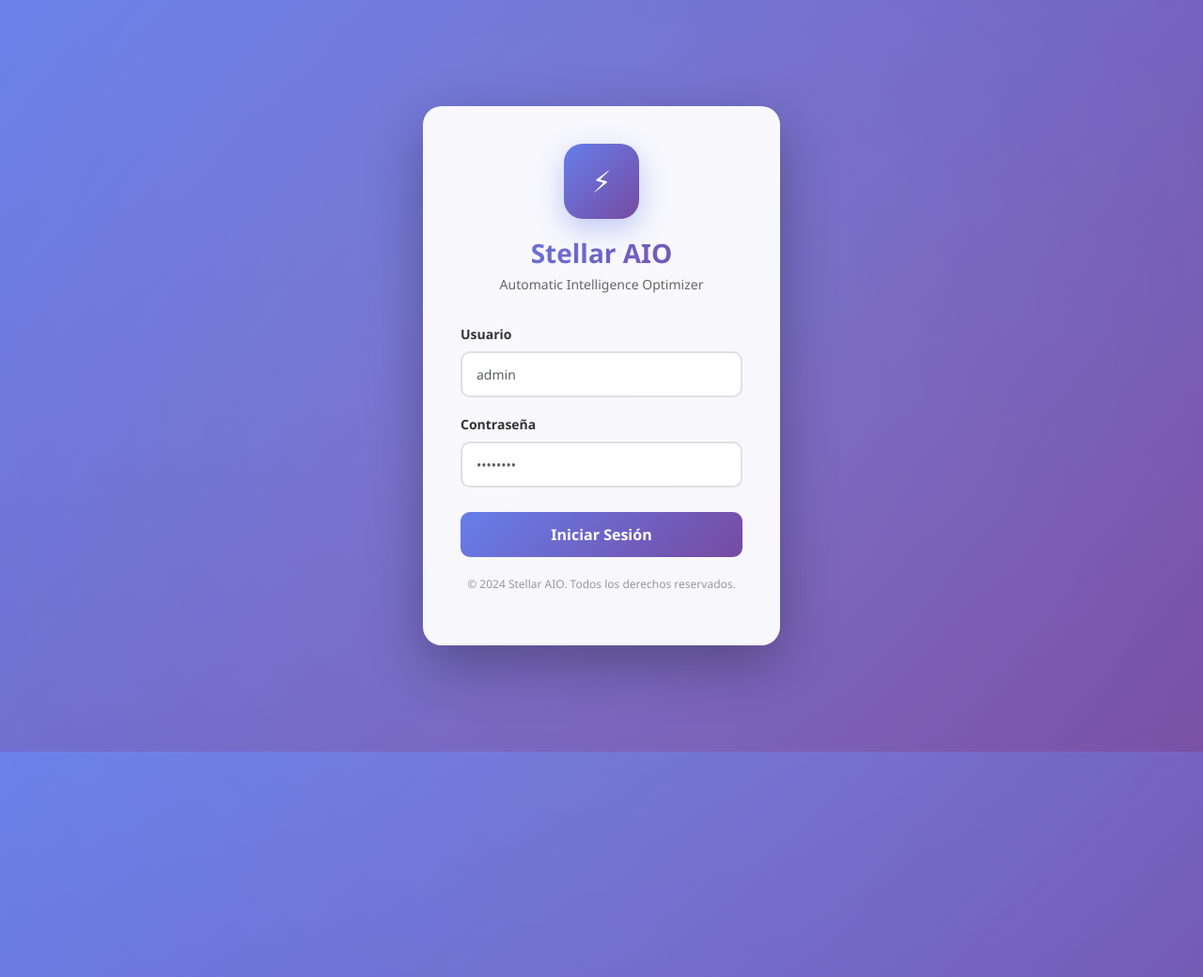
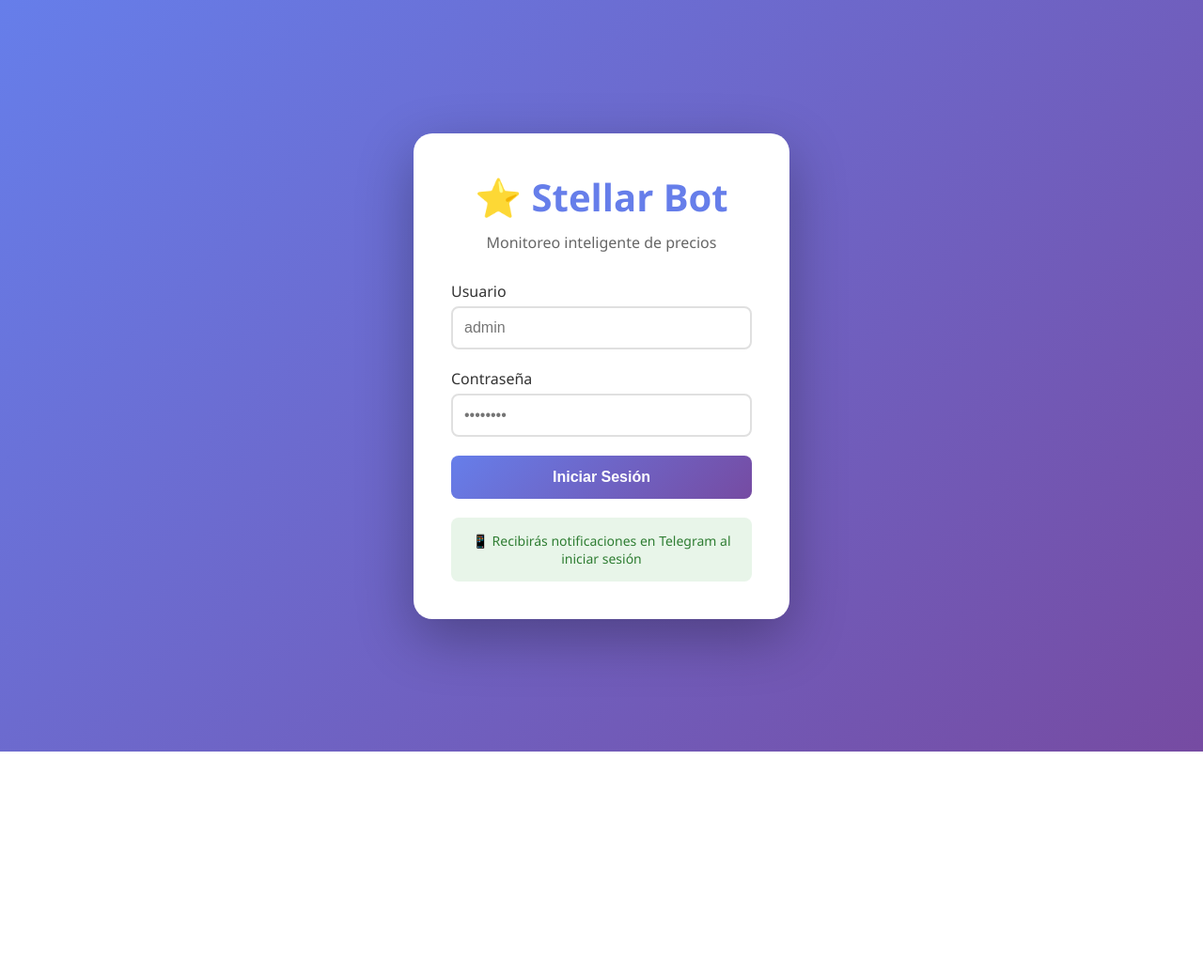
Before and after one commit to jcr908989/stellar-bot, a Flask app: page /login in a window 1280 px wide; the page is wider, and only the part inside the window is pictured. Shown: the top 1040 px of that part at 94% size. After the commit the page ends 800 px from the top of that part, so only its background shows below. Run offline with Flask 3, Linux system fonts and the light colour scheme.

Commit message:
login.html
Updated the login page design and structure, changing the title and styling elements for a new branding.

```diff
--- a/templates/login.html
+++ b/templates/login.html
@@ -3,180 +3,123 @@
 <head>
     <meta charset="UTF-8">
     <meta name="viewport" content="width=device-width, initial-scale=1.0">
-    <title>Stellar AIO - Login</title>
-    <link href="https://cdn.jsdelivr.net/npm/bootstrap@5.3.0/dist/css/bootstrap.min.css" rel="stylesheet">
+    <title>Stellar Bot - Login</title>
     <style>
         * {
             margin: 0;
             padding: 0;
             box-sizing: border-box;
         }
-
         body {
-            min-height: 100vh;
+            font-family: 'Segoe UI', Tahoma, Geneva, Verdana, sans-serif;
+            background: linear-gradient(135deg, #667eea 0%, #764ba2 100%);
+            height: 100vh;
             display: flex;
+            justify-content: center;
             align-items: center;
-            justify-content: center;
-            background: linear-gradient(135deg, #667eea 0%, #764ba2 100%);
-            font-family: 'Segoe UI', Tahoma, Geneva, Verdana, sans-serif;
-            position: relative;
-            overflow: hidden;
         }
-
-        body::before {
-            content: '';
-            position: absolute;
-            top: -50%;
-            left: -50%;
-            width: 200%;
-            height: 200%;
-            background: radial-gradient(circle, rgba(255,255,255,0.1) 0%, transparent 70%);
-            animation: rotate 30s linear infinite;
+        .login-container {
+            background: white;
+            padding: 40px;
+            border-radius: 20px;
+            box-shadow: 0 20px 60px rgba(0,0,0,0.3);
+            width: 400px;
+            max-width: 90%;
         }
-
-        @keyframes rotate {
-            from { transform: rotate(0deg); }
-            to { transform: rotate(360deg); }
-        }
-
-        .login-container {
-            position: relative;
-            z-index: 1;
-            width: 100%;
-            max-width: 420px;
-            padding: 20px;
-        }
-
-        .login-card {
-            background: rgba(255, 255, 255, 0.95);
-            backdrop-filter: blur(10px);
-            border-radius: 20px;
-            padding: 40px;
-            box-shadow: 0 20px 60px rgba(0, 0, 0, 0.3);
-        }
-
-        .login-header {
+        .logo {
             text-align: center;
             margin-bottom: 30px;
         }
-
-        .login-header .logo {
-            width: 80px;
-            height: 80px;
-            background: linear-gradient(135deg, #667eea 0%, #764ba2 100%);
-            border-radius: 20px;
-            display: flex;
-            align-items: center;
-            justify-content: center;
-            margin: 0 auto 20px;
-            font-size: 32px;
-            color: white;
-            box-shadow: 0 10px 30px rgba(102, 126, 234, 0.4);
+        .logo h1 {
+            color: #667eea;
+            font-size: 2.5em;
+            margin-bottom: 10px;
         }
-
-        .login-header h1 {
-            font-size: 28px;
-            font-weight: 800;
-            background: linear-gradient(135deg, #667eea 0%, #764ba2 100%);
-            -webkit-background-clip: text;
-            -webkit-text-fill-color: transparent;
+        .logo p {
+            color: #666;
+        }
+        .form-group {
+            margin-bottom: 20px;
+        }
+        .form-group label {
+            display: block;
             margin-bottom: 5px;
+            color: #333;
+            font-weight: 500;
         }
-
-        .login-header p {
-            color: #666;
-            font-size: 14px;
-        }
-
-        .form-label {
-            font-weight: 600;
-            color: #333;
-            font-size: 14px;
-        }
-
-        .form-control {
-            padding: 12px 15px;
-            border-radius: 10px;
-            border: 2px solid #e0e0e0;
-            transition: all 0.3s;
-            font-size: 14px;
-        }
-
-        .form-control:focus {
-            border-color: #667eea;
-            box-shadow: 0 0 0 0.2rem rgba(102, 126, 234, 0.25);
-        }
-
-        .btn-login {
+        .form-group input {
             width: 100%;
             padding: 12px;
-            border-radius: 10px;
+            border: 2px solid #e0e0e0;
+            border-radius: 8px;
+            font-size: 16px;
+            transition: border-color 0.3s;
+        }
+        .form-group input:focus {
+            outline: none;
+            border-color: #667eea;
+        }
+        button {
+            width: 100%;
+            padding: 14px;
             background: linear-gradient(135deg, #667eea 0%, #764ba2 100%);
+            color: white;
             border: none;
-            color: white;
+            border-radius: 8px;
+            font-size: 16px;
             font-weight: 600;
-            font-size: 16px;
-            transition: all 0.3s;
-            margin-top: 10px;
+            cursor: pointer;
+            transition: transform 0.3s;
         }
-
-        .btn-login:hover {
+        button:hover {
             transform: translateY(-2px);
-            box-shadow: 0 10px 30px rgba(102, 126, 234, 0.4);
         }
-
-        .alert {
-            border-radius: 10px;
-            padding: 12px 15px;
+        .error {
+            background: #ffebee;
+            color: #c62828;
+            padding: 10px;
+            border-radius: 8px;
+            margin-bottom: 20px;
+            text-align: center;
+        }
+        .telegram-info {
+            margin-top: 20px;
+            padding: 15px;
+            background: #e8f5e9;
+            border-radius: 8px;
+            text-align: center;
+        }
+        .telegram-info p {
+            color: #2e7d32;
             font-size: 14px;
-        }
-
-        .alert-danger {
-            background: #fee;
-            color: #c33;
-            border: 1px solid #fcc;
-        }
-
-        .login-footer {
-            text-align: center;
-            margin-top: 20px;
-            color: #999;
-            font-size: 12px;
         }
     </style>
 </head>
 <body>
     <div class="login-container">
-        <div class="login-card">
-            <div class="login-header">
-                <div class="logo">⚡</div>
-                <h1>Stellar AIO</h1>
-                <p>Automatic Intelligence Optimizer</p>
+        <div class="logo">
+            <h1>⭐ Stellar Bot</h1>
+            <p>Monitoreo inteligente de precios</p>
         </div>
 
-            {% with messages = get_flashed_messages(with_categories=true) %}
-                {% if messages %}
-                    {% for category, message in messages %}
-                        <div class="alert alert-{{ category }}">{{ message }}</div>
-                    {% endfor %}
+        {% if error %}
+        <div class="error">{{ error }}</div>
         {% endif %}
-            {% endwith %}
 
         <form method="POST" action="/login">
-                <div class="mb-3">
-                    <label class="form-label">Usuario</label>
-                    <input type="text" class="form-control" name="usuario" placeholder="admin" required>
+            <div class="form-group">
+                <label>Usuario</label>
+                <input type="text" name="usuario" required placeholder="admin">
             </div>
-                <div class="mb-3">
-                    <label class="form-label">Contraseña</label>
-                    <input type="password" class="form-control" name="password" placeholder="••••••••" required>
+            <div class="form-group">
+                <label>Contraseña</label>
+                <input type="password" name="contraseña" required placeholder="••••••••">
             </div>
-                <button type="submit" class="btn-login">Iniciar Sesión</button>
+            <button type="submit">Iniciar Sesión</button>
         </form>
 
-            <div class="login-footer">
-                <p>© 2024 Stellar AIO. Todos los derechos reservados.</p>
-            </div>
+        <div class="telegram-info">
+            <p>📱 Recibirás notificaciones en Telegram al iniciar sesión</p>
         </div>
     </div>
 </body>
```
Lines whose indentation alone changed are shown as unchanged.
